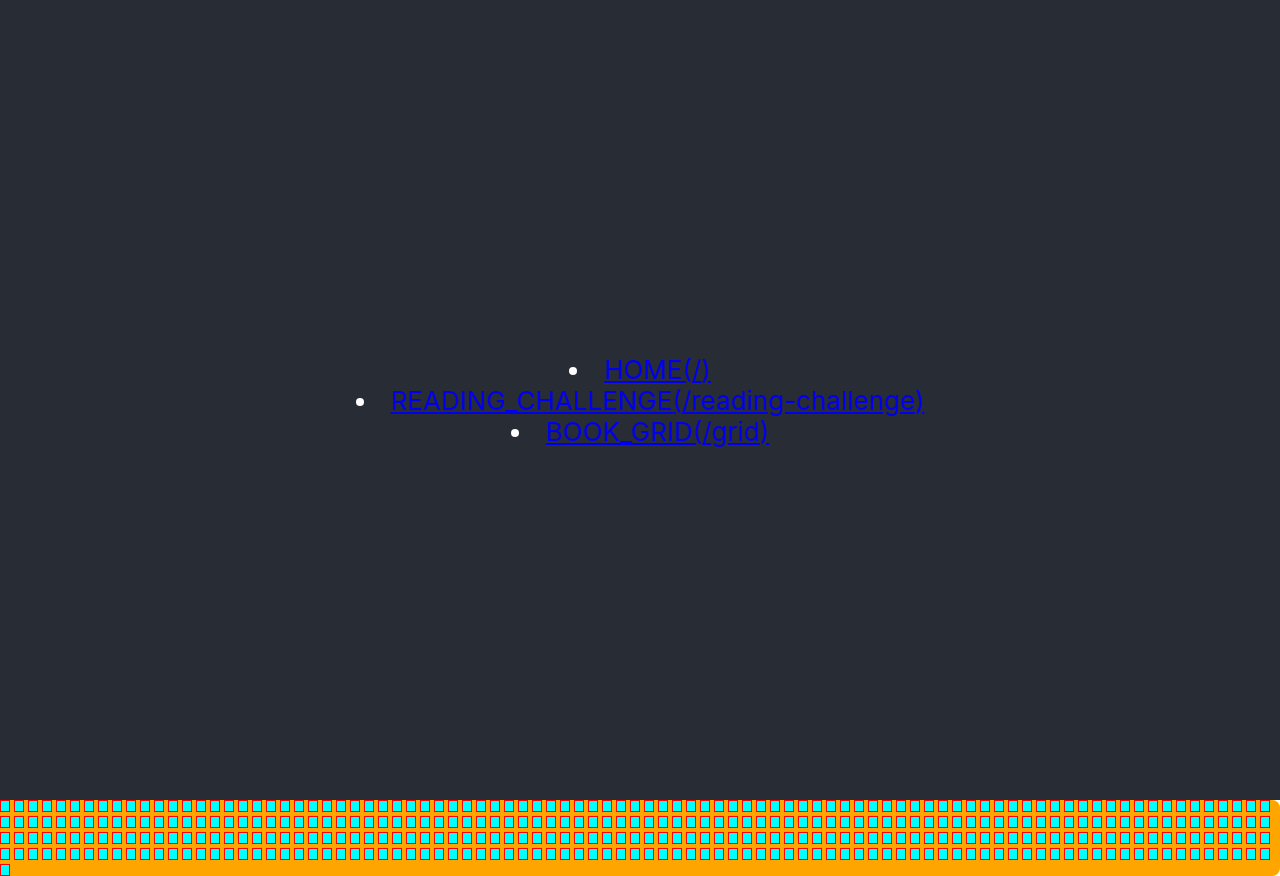
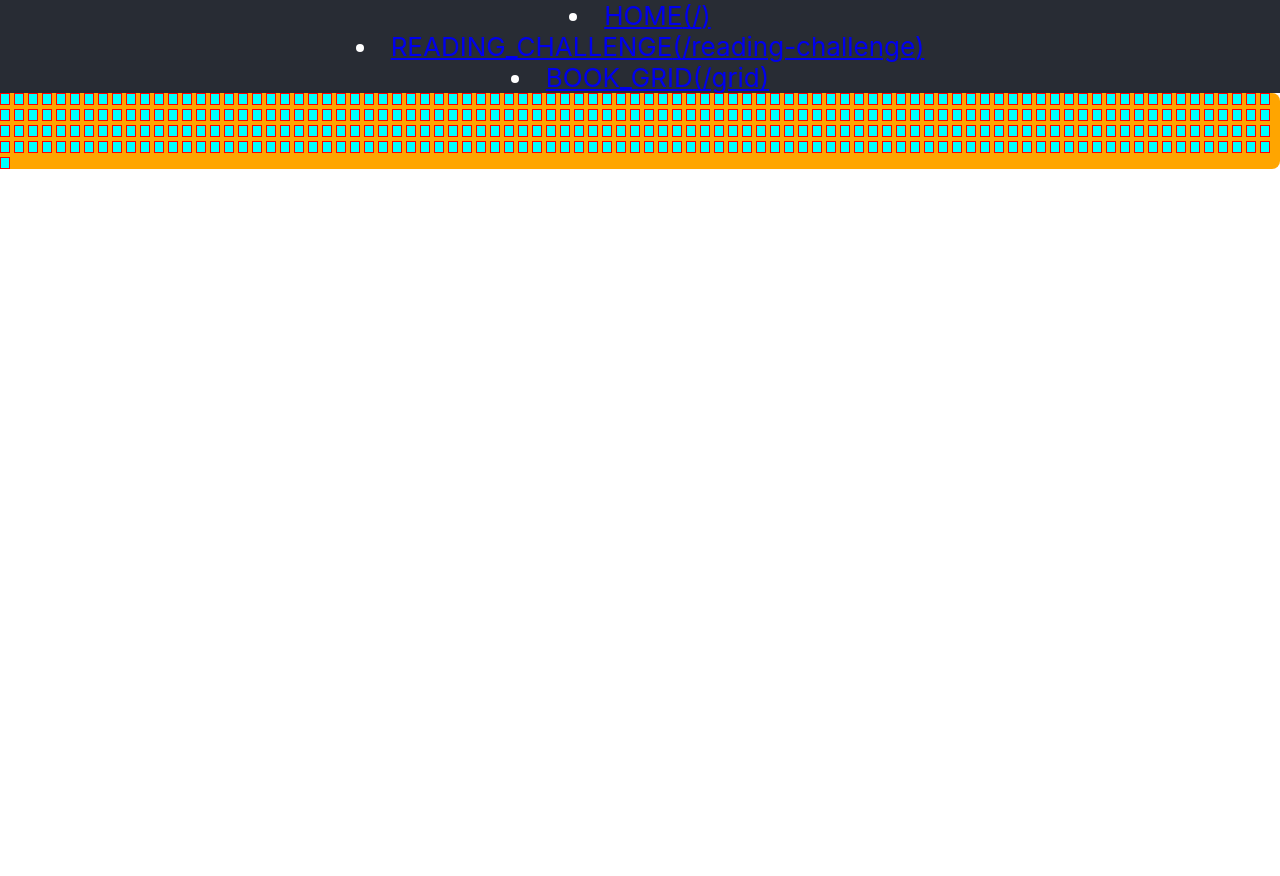
Before and after one commit to shaktilucifer/Erudite, a React (Create React App) app in the folder client/: page /grid in a window 1280 px wide. After the commit the page ends 800 px from the top, so only its background shows below. Built offline with nearby package versions, Linux system fonts and the light colour scheme.

Commit message:
remove unused imports and make header smaller

```diff
--- a/client/src/App.css
+++ b/client/src/App.css
@@ -15,7 +15,6 @@
 
 .App-header {
   background-color: #282c34;
-  min-height: 100vh;
   display: flex;
   flex-direction: column;
   align-items: center;
--- a/client/src/App.js
+++ b/client/src/App.js
@@ -1,10 +1,5 @@
 import "./App.css";
-import InputForm from "./InputForm";
-import BookSearchBar from "./BookSearchBar.tsx";
-import ReadingChallenge from "./ReadingChallenge.tsx";
-import { Routes, Route, Link } from "react-router-dom";
 import APP_ROUTES, { RouteRenderer } from "./routes/routeConfig.js";
-import { RouteLinks } from "./routes/RouteLinks.tsx";
 import { NavBar } from "./NavBar.tsx";
 
 function App() {
@@ -16,14 +11,11 @@
 
       <div className="App">
         <header className="App-header">
-          <NavBar routeConfig={APP_ROUTES}/>
-
-          {/* <BookSearchBar/>
-          <InputForm /> */}
-          {/* <ReadingChallenge /> */}
+          <NavBar routeConfig={APP_ROUTES} />
         </header>
-        <RouteRenderer appRoutes={APP_ROUTES} />
-
+        <body>
+          <RouteRenderer appRoutes={APP_ROUTES} />
+        </body>
       </div>
     </>
   );
--- a/client/src/BookGrid.css
+++ b/client/src/BookGrid.css
@@ -5,9 +5,3 @@
     gap: 4px;
     background-color: orange;
 }
-
-.daysBlock {
-    height: 10px;
-    border: 1px solid red;
-    background-color: aqua;
-}
--- /dev/null
+++ b/client/src/DayBlock.css
@@ -0,0 +1,5 @@
+.daysBlock {
+    height: 10px;
+    border: 1px solid red;
+    background-color: aqua;
+}
--- a/client/src/DayBlock.tsx
+++ b/client/src/DayBlock.tsx
@@ -1,4 +1,5 @@
 import React, { useEffect } from 'react';
+import './DayBlock.css';
 
 export function DayBlock() {
 
```
